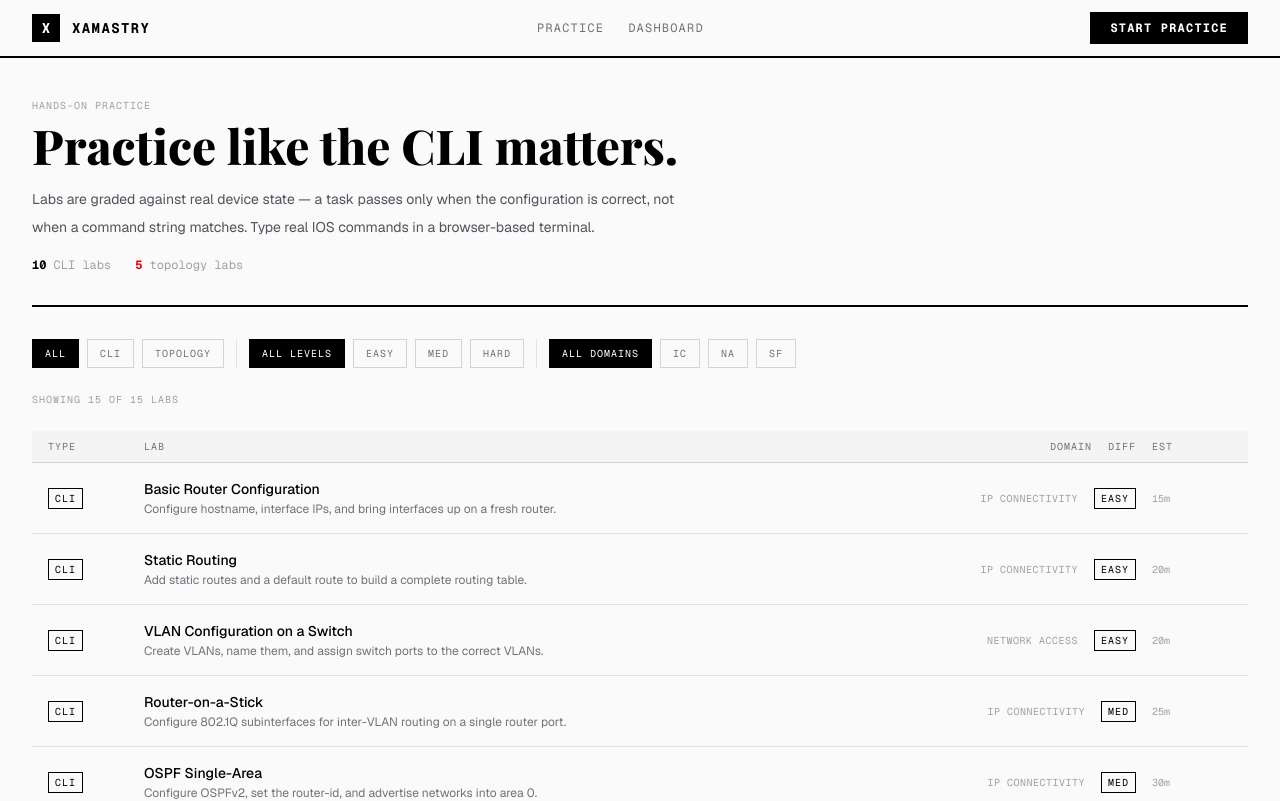
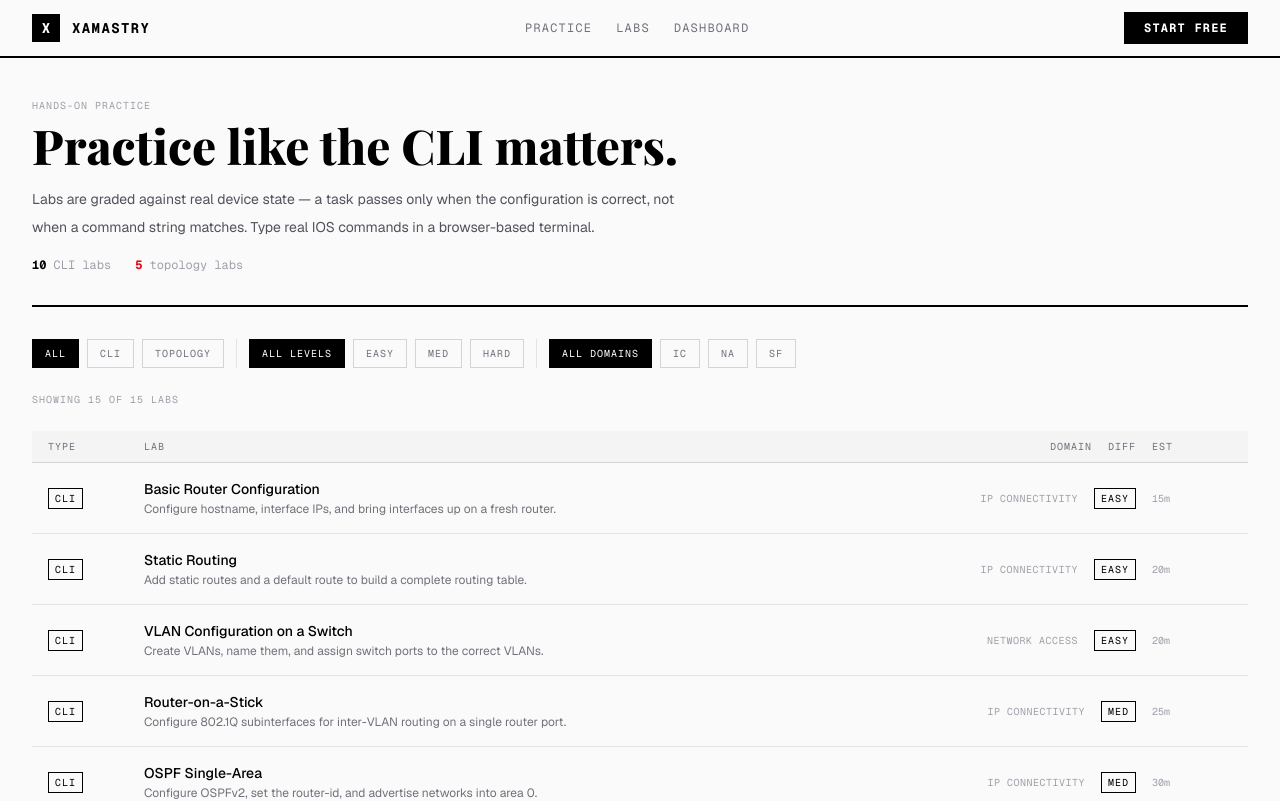
Before and after one commit to ebube-onuorah/xamastry, a Next.js app: page /labs in a window 1280 px wide. Shown: the top 801 px of the page. Built offline with nearby package versions, Linux system fonts and the light colour scheme.

Commit message:
Extract SiteNav component; apply to all pages; update deps and grader

```diff
--- a/package.json
+++ b/package.json
@@ -9,7 +9,6 @@
     "lint": "eslint"
   },
   "dependencies": {
-    "@clerk/nextjs": "^7.3.3",
     "@neondatabase/serverless": "^1.1.0",
     "@xyflow/react": "^12.10.2",
     "clsx": "^2.1.1",
@@ -19,7 +18,7 @@
     "groq-sdk": "^1.2.0",
     "lucide-react": "^1.14.0",
     "nanoid": "^5.1.11",
-    "next": "15.5.9",
+    "next": "^16.2.6",
     "react": "19.2.4",
     "react-dom": "19.2.4",
     "recharts": "^3.8.1",
--- a/src/app/api/explain/route.ts
+++ b/src/app/api/explain/route.ts
@@ -59,16 +59,17 @@ export async function POST(req: NextRequest) {
       return NextResponse.json({ error: "Missing questionId or studentAnswer" }, { status: 400 });
     }
 
-    // Rate limit by browser UID
+    // Rate limit by browser UID — reject if no identity token present
     const userId = req.cookies.get("xamastry-uid")?.value ?? req.headers.get("x-uid");
-    if (userId) {
+    if (!userId) {
+      return NextResponse.json({ error: "Missing identity token" }, { status: 401 });
+    }
     const { allowed, used } = await checkAndIncrementUsage(userId);
     if (!allowed) {
       return NextResponse.json(
         { error: "limit_reached", used, limit: AI_DAILY_LIMIT },
         { status: 429 },
       );
-      }
     }
 
     const question = getQuestionById(questionId);
--- a/src/app/dashboard/page.tsx
+++ b/src/app/dashboard/page.tsx
@@ -1,6 +1,7 @@
 import type { Metadata } from "next";
 import Link from "next/link";
 import { cookies } from "next/headers";
+import SiteNav from "@/components/nav/SiteNav";
 import DomainRadar from "@/components/dashboard/DomainRadar";
 import StreakCalendar from "@/components/dashboard/StreakCalendar";
 import { DOMAINS } from "@/lib/questions";
@@ -68,25 +69,7 @@ export default async function DashboardPage() {
   return (
     <main className="min-h-screen bg-[#fafafa]">
 
-      {/* Nav */}
-      <nav className="border-b-2 border-black">
-        <div className="mx-auto flex max-w-7xl items-center justify-between px-6 py-3 sm:px-8">
-          <Link href="/" className="flex items-center gap-3">
-            <span className="grid size-7 place-items-center bg-black font-mono text-sm font-bold text-white">X</span>
-            <span className="font-mono text-sm font-bold uppercase tracking-widest text-black">Xamastry</span>
-          </Link>
-          <div className="hidden items-center gap-6 font-mono text-xs uppercase tracking-widest text-zinc-500 md:flex">
-            <Link href="/exam/practice" className="hover:text-black transition-colors">Practice</Link>
-            <Link href="/labs"          className="hover:text-black transition-colors">Labs</Link>
-          </div>
-          <Link
-            href="/exam/practice"
-            className="bg-black px-5 py-2 font-mono text-xs font-bold uppercase tracking-widest text-white transition-colors hover:bg-red-600"
-          >
-            Practice now
-          </Link>
-        </div>
-      </nav>
+      <SiteNav />
 
       <div className="mx-auto max-w-7xl px-6 py-10 sm:px-8">
 
--- a/src/app/labs/page.tsx
+++ b/src/app/labs/page.tsx
@@ -3,6 +3,7 @@
 import Link from "next/link";
 import { useState } from "react";
 import { cn } from "@/lib/utils";
+import SiteNav from "@/components/nav/SiteNav";
 
 const TOPOLOGY_LABS = [
   { id: "topo-001", title: "Two-Router OSPF Adjacency",         type: "TOPOLOGY", domain: "IP Connectivity",       difficulty: "MED",  est: 35, description: "Configure OSPF between two routers over a serial link and establish area 0 adjacency.", objectives: ["3.4"] },
@@ -63,25 +64,7 @@ export default function LabsPage() {
   return (
     <main className="min-h-screen bg-[#fafafa]">
 
-      {/* Nav */}
-      <nav className="border-b-2 border-black">
-        <div className="mx-auto flex max-w-7xl items-center justify-between px-6 py-3 sm:px-8">
-          <Link href="/" className="flex items-center gap-3">
-            <span className="grid size-7 place-items-center bg-black font-mono text-sm font-bold text-white">X</span>
-            <span className="font-mono text-sm font-bold uppercase tracking-widest text-black">Xamastry</span>
-          </Link>
-          <div className="hidden items-center gap-6 font-mono text-xs uppercase tracking-widest text-zinc-500 md:flex">
-            <Link href="/exam/practice" className="hover:text-black transition-colors">Practice</Link>
-            <Link href="/dashboard"     className="hover:text-black transition-colors">Dashboard</Link>
-          </div>
-          <Link
-            href="/exam/practice"
-            className="bg-black px-5 py-2 font-mono text-xs font-bold uppercase tracking-widest text-white transition-colors hover:bg-red-600"
-          >
-            Start practice
-          </Link>
-        </div>
-      </nav>
+      <SiteNav />
 
       <div className="mx-auto max-w-7xl px-6 py-10 sm:px-8">
 
--- a/src/app/page.tsx
+++ b/src/app/page.tsx
@@ -1,4 +1,5 @@
 import Link from "next/link";
+import SiteNav from "@/components/nav/SiteNav";
 
 const domains = [
   { id: "1.x", name: "Network Fundamentals", score: 82, weight: 20 },
@@ -64,34 +65,7 @@ export default function Home() {
   return (
     <main className="min-h-screen bg-[#fafafa] text-black">
 
-      {/* ── NAV ── */}
-      <nav className="border-b-2 border-black bg-[#fafafa]">
-        <div className="mx-auto flex max-w-7xl items-center justify-between px-6 py-3 sm:px-8">
-
-          <Link href="/" className="flex items-center gap-3">
-            {/* Stamp logo: black square, white X */}
-            <span className="grid size-7 place-items-center bg-black font-mono text-sm font-bold text-white">
-              X
-            </span>
-            <span className="font-mono text-sm font-bold uppercase tracking-widest text-black">
-              Xamastry
-            </span>
-          </Link>
-
-          <div className="hidden items-center gap-6 font-mono text-xs uppercase tracking-widest text-zinc-500 md:flex">
-            <Link href="/exam/practice" className="hover:text-black transition-colors">Practice</Link>
-            <Link href="/labs"          className="hover:text-black transition-colors">Labs</Link>
-            <Link href="/dashboard"     className="hover:text-black transition-colors">Dashboard</Link>
-          </div>
-
-          <Link
-            href="/exam/practice"
-            className="bg-black px-5 py-2 font-mono text-xs font-bold uppercase tracking-widest text-white transition-colors hover:bg-red-600"
-          >
-            Start free
-          </Link>
-        </div>
-      </nav>
+      <SiteNav />
 
       {/* ── HERO ── */}
       <section className="border-b-2 border-black">
@@ -224,6 +198,9 @@ export default function Home() {
               <h2 className="mt-1 font-mono text-lg font-bold uppercase tracking-wide text-black">
                 Domain Readiness
               </h2>
+              <p className="mt-0.5 font-mono text-[9px] uppercase tracking-widest text-zinc-400">
+                Sample — sign in to see your real scores
+              </p>
             </div>
             <Link
               href="/dashboard"
--- /dev/null
+++ b/src/components/nav/SiteNav.tsx
@@ -0,0 +1,83 @@
+"use client";
+
+import { useState } from "react";
+import Link from "next/link";
+import { Menu, X } from "lucide-react";
+
+const NAV_LINKS = [
+  { href: "/exam/practice", label: "Practice" },
+  { href: "/labs",          label: "Labs" },
+  { href: "/dashboard",     label: "Dashboard" },
+] as const;
+
+export default function SiteNav() {
+  const [open, setOpen] = useState(false);
+
+  return (
+    <nav className="border-b-2 border-black bg-[#fafafa]">
+      <div className="mx-auto flex max-w-7xl items-center justify-between px-6 py-3 sm:px-8">
+
+        <Link href="/" className="flex items-center gap-3">
+          <span className="grid size-7 place-items-center bg-black font-mono text-sm font-bold text-white">
+            X
+          </span>
+          <span className="font-mono text-sm font-bold uppercase tracking-widest text-black">
+            Xamastry
+          </span>
+        </Link>
+
+        {/* Desktop links */}
+        <div className="hidden items-center gap-6 font-mono text-xs uppercase tracking-widest text-zinc-500 md:flex">
+          {NAV_LINKS.map((l) => (
+            <Link key={l.href} href={l.href} className="hover:text-black transition-colors">
+              {l.label}
+            </Link>
+          ))}
+        </div>
+
+        <div className="flex items-center gap-3">
+          <Link
+            href="/exam/practice"
+            className="hidden sm:block bg-black px-5 py-2 font-mono text-xs font-bold uppercase tracking-widest text-white transition-colors hover:bg-red-600"
+          >
+            Start free
+          </Link>
+
+          {/* Hamburger — mobile only */}
+          <button
+            onClick={() => setOpen((v) => !v)}
+            aria-label={open ? "Close menu" : "Open menu"}
+            className="grid place-items-center md:hidden p-1 text-black"
+          >
+            {open ? <X size={22} /> : <Menu size={22} />}
+          </button>
+        </div>
+      </div>
+
+      {/* Mobile drawer */}
+      {open && (
+        <div className="border-t-2 border-black md:hidden">
+          <div className="mx-auto max-w-7xl px-6 py-4 sm:px-8 flex flex-col gap-4">
+            {NAV_LINKS.map((l) => (
+              <Link
+                key={l.href}
+                href={l.href}
+                onClick={() => setOpen(false)}
+                className="font-mono text-xs uppercase tracking-widest text-zinc-600 hover:text-black transition-colors"
+              >
+                {l.label}
+              </Link>
+            ))}
+            <Link
+              href="/exam/practice"
+              onClick={() => setOpen(false)}
+              className="mt-1 w-full bg-black px-5 py-2.5 font-mono text-xs font-bold uppercase tracking-widest text-white text-center hover:bg-red-600 transition-colors"
+            >
+              Start free
+            </Link>
+          </div>
+        </div>
+      )}
+    </nav>
+  );
+}
--- a/src/lib/grader.ts
+++ b/src/lib/grader.ts
@@ -95,12 +95,15 @@ export function gradeTask(state: DeviceState, check: TaskCheck): GradeResult {
     case "ospf_network": {
       const pid = (check.expected.pid as number) ?? 1;
       const network = check.expected.network as string;
+      const wildcard = check.expected.wildcard as string | undefined;
       const area = check.expected.area as number;
       const proc = state.ospfProcesses[pid];
       if (!proc) return fail(`OSPF process ${pid} is not configured`);
       const entry = proc.networks.find((n) => n.network === network && n.area === area);
       if (!entry)
         return fail(`OSPF network ${network} area ${area} not found in process ${pid}`);
+      if (wildcard && entry.wildcard !== wildcard)
+        return fail(`OSPF network ${network} wildcard is "${entry.wildcard}", expected "${wildcard}"`);
       return pass(`OSPF network ${network} area ${area} is correctly configured`);
     }
 
```
Also changed, not shown: src/app/exam/full/page.tsx (+8 -4 lines), 1 other file (tests, documents, lock files or other folders). Lines whose indentation alone changed are shown as unchanged.
